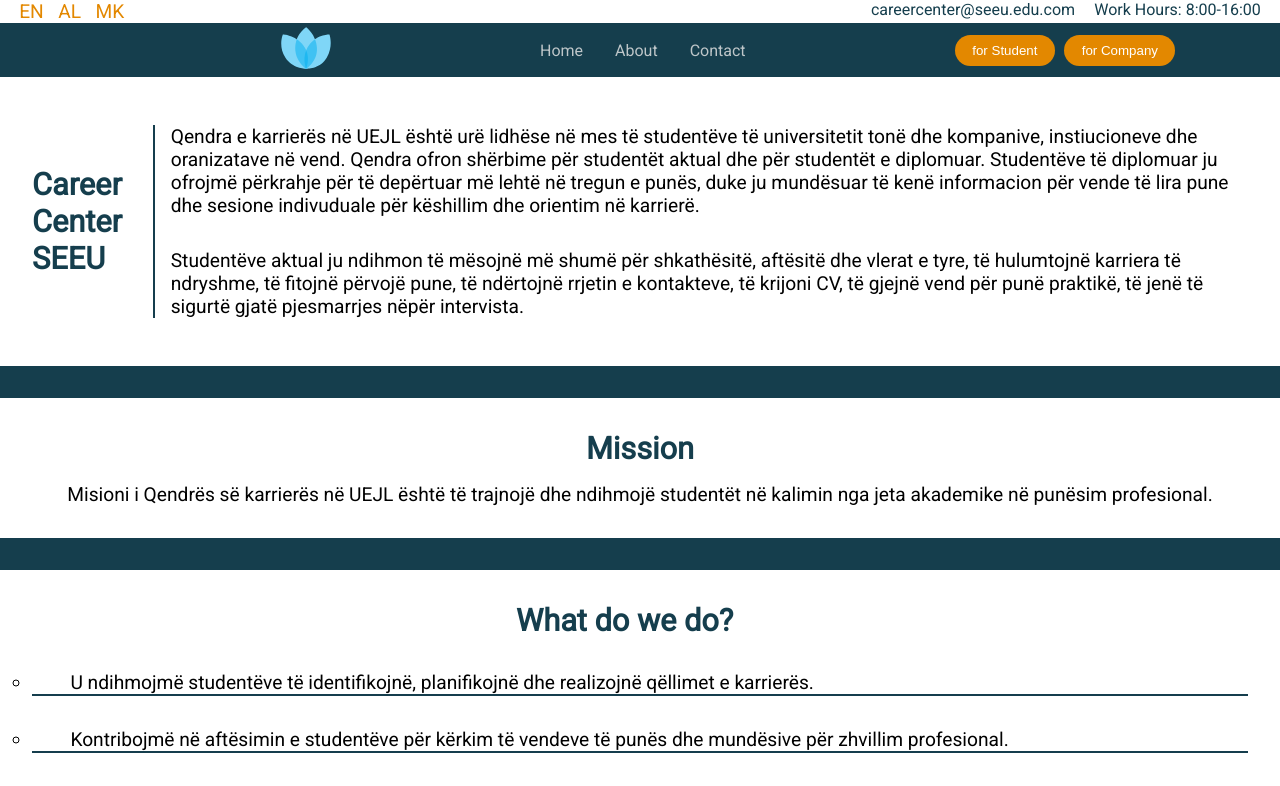
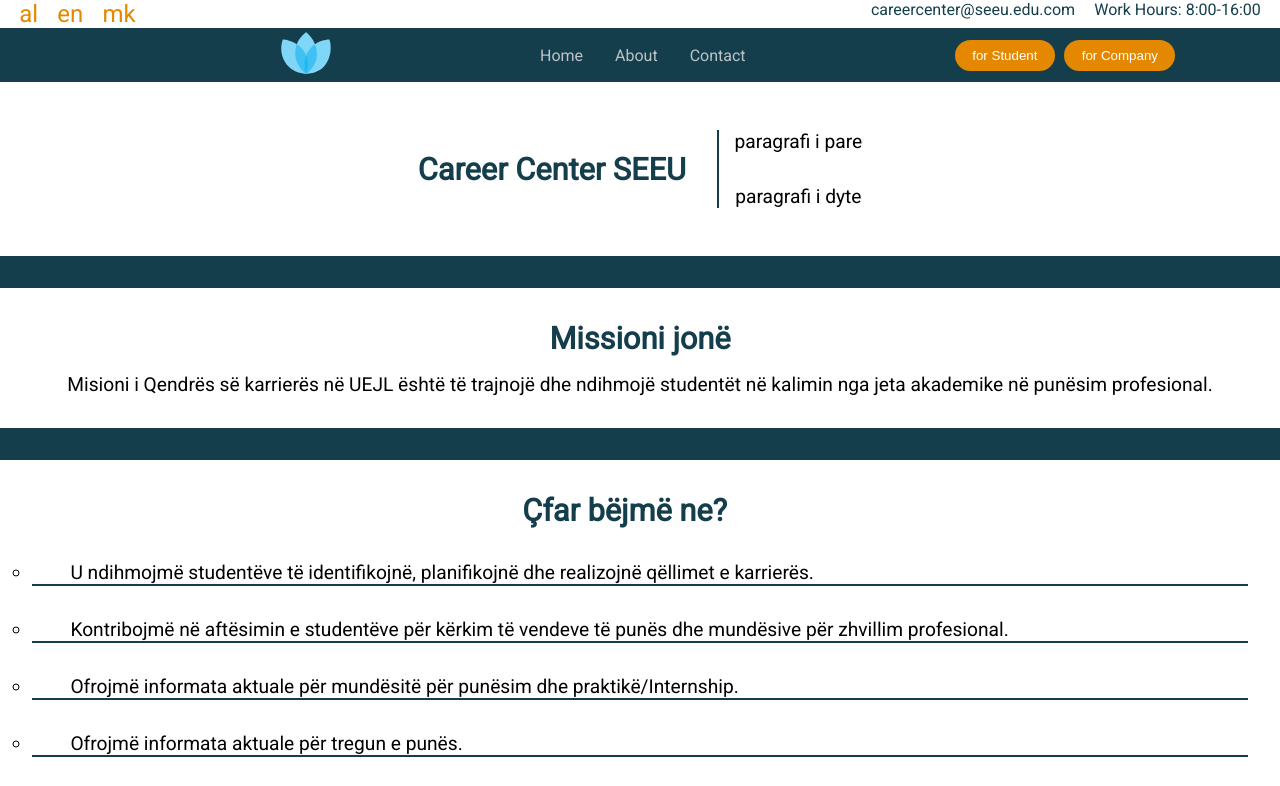
Before and after one commit to RikiRV/Career-Center-SEEU, a Next.js app: page /about in a window 1280 px wide. Shown: the top 786 px of the page. Built offline with nearby package versions, Linux system fonts and the light colour scheme.

Commit message:
Added languages (i18next) | About us comp done

```diff
--- a/components/About Components/aboutText.js
+++ b/components/About Components/aboutText.js
@@ -1,29 +1,32 @@
-import Styles from '../../styles/AboutCSS/about.module.css'
-
+import Styles from "../../styles/AboutCSS/about.module.css";
+import al from "../../public/locales/al/AboutTextAL";
+import en from "../../public/locales/en/AboutTextEN";
+import mk from "../../public/locales/mk/AboutTextMK";
+import { useRouter } from "next/router";
 
 export default function AboutText() {
+  const router = useRouter();
+  const { locale } = router;
+
+  var t;
+
+  if (locale === "en") {
+    t = en;
+  } else if (locale === "al") {
+    t = al;
+  } else if (locale === "mk") {
+    t = mk;
+  }
+
   return (
     <>
       <div className={Styles.Container}>
-                <h1>
-                    Career Center SEEU
-                </h1>
+        <h1>Career Center SEEU</h1>
         <div className={Styles.DescriptionContainer}>
-                    <p>
-                            Qendra e karrierës në UEJL është urë lidhëse në mes të studentëve të universitetit tonë dhe
-                        kompanive, instiucioneve dhe oranizatave në vend. Qendra ofron shërbime për studentët
-                        aktual dhe për studentët e diplomuar. Studentëve të diplomuar ju ofrojmë përkrahje për të
-                        depërtuar më lehtë në tregun e punës, duke ju mundësuar të kenë informacion për vende të
-                        lira pune dhe sesione indivuduale për këshillim dhe orientim në karrierë.
-                    </p>
-                    <p>
-                            Studentëve aktual ju ndihmon të mësojnë më shumë për shkathësitë, aftësitë dhe vlerat e tyre,
-                        të hulumtojnë karriera të ndryshme, të fitojnë përvojë pune, të ndërtojnë rrjetin e kontakteve,
-                        të krijoni CV, të gjejnë vend për punë praktikë, të jenë të sigurtë gjatë pjesmarrjes nëpër
-                        intervista.
-                    </p>
+          <p>{t.p1}</p>
+          <p>{t.p2}</p>
         </div>
       </div>
     </>
-    )
+  );
 }
--- a/components/About Components/missionText.js
+++ b/components/About Components/missionText.js
@@ -1,14 +1,28 @@
-import Styles from '../../styles/AboutCSS/about.module.css'
-
+import Styles from "../../styles/AboutCSS/about.module.css";
+import al from "../../public/locales/al/AboutTextAL";
+import en from "../../public/locales/en/AboutTextEN";
+import mk from "../../public/locales/mk/AboutTextMK";
+import { useRouter } from "next/router";
 
 export default function MissionText() {
-    return (
-        <>
-            <div className={Styles.ContainerMission}>
-                <h1>Mission</h1>
-                <p>Misioni i Qendrës së karrierës në UEJL është të trajnojë dhe ndihmojë studentët në kalimin nga
-                jeta akademike në punësim profesional.</p>
-            </div>
-        </>
-    )
+  const router = useRouter();
+  const { locale } = router;
+
+  var t;
+
+  if (locale === "en") {
+    t = en;
+  } else if (locale === "al") {
+    t = al;
+  } else if (locale === "mk") {
+    t = mk;
+  }
+  return (
+    <>
+      <div className={Styles.ContainerMission}>
+        <h1>{t.missionTitle}</h1>
+        <p>{t.missionText}</p>
+      </div>
+    </>
+  );
 }
--- a/components/About Components/wedo.js
+++ b/components/About Components/wedo.js
@@ -1,31 +1,35 @@
-import Styles from '../../styles/AboutCSS/about.module.css'
-
+import Styles from "../../styles/AboutCSS/about.module.css";
+import al from "../../public/locales/al/AboutTextAL";
+import en from "../../public/locales/en/AboutTextEN";
+import mk from "../../public/locales/mk/AboutTextMK";
+import { useRouter } from "next/router";
 
 export default function WeDo() {
+  const router = useRouter();
+  const { locale } = router;
+
+  var t;
+
+  if (locale === "en") {
+    t = en;
+  } else if (locale === "al") {
+    t = al;
+  } else if (locale === "mk") {
+    t = mk;
+  }
+
   return (
     <div className={Styles.WeDoContainer}>
       <div className={Styles.WeDoTitle}>
-                <h1>What do we do?</h1>
+        <h1>{t.WhatWeDoTitle}</h1>
       </div>
       <div className={Styles.WeDoList}>
         <ul>
-                    <li>U ndihmojmë studentëve të identifikojnë, planifikojnë dhe realizojnë qëllimet e karrierës.</li>
-
-                    <li>Kontribojmë në aftësimin e studentëve për kërkim të vendeve të punës dhe mundësive për
-                        zhvillim profesional.</li>
-
-                    <li>Ofrojmë informata aktuale për mundësitë për punësim dhe praktikë/Internship.</li>
-
-                    <li>Ofrojmë informata aktuale për tregun e punës.</li>
-
-                    <li>Organizojmë ngjarje që ju mundësojnë studentëve të krijojnë takime dhe kontakte me
-                        punëdhënësit potenacial.</li>
-
-                    <li>Nxisim dhe mbajmë partneritet të vazhdueshëm dhe afatgjatë me departamentet
-                        akademike për të siguruar shkëmbime cilësore mes Qendrës së Karrierës, komunitetit
-                        akademik dhe punëdhënësve brenda dhe jashtë kufijve të Maqedonisë.</li>
+          {t.WhatWeDoList.map((i) => (
+            <li key={i}>{i}</li>
+          ))}
         </ul>
       </div>
     </div>
-    )
+  );
 }
--- a/components/Contact components/form.js
+++ b/components/Contact components/form.js
@@ -12,7 +12,7 @@
         <textarea name="message" required></textarea>
         <button type="submit">Send</button>
       </form>
-      <img src="ContactSVG.svg" width="450px"></img>
+      <img src="../ContactSVG.svg" width="450px"></img>
     </div>
   );
 }
--- a/components/Header/header.js
+++ b/components/Header/header.js
@@ -1,18 +1,29 @@
+import { useRouter } from "next/router";
 import Styles from "../../styles/Header/header.module.css";
 import Link from "next/link";
 
 export default function PgHeader() {
+  const { locale, locales, push } = useRouter();
+
+  // const handleClick = (l) => () => {
+  //   push("/", undefined, { locale: l });
+  // };
+
   return (
     <>
       {/* Top of Hero section */}
       <div className={Styles.TopOfHero}>
         {/* Language changes */}
         <div className={Styles.Language}>
-          <ul>
-            <li>EN</li>
-            <li>AL</li>
-            <li>MK</li>
-          </ul>
+          {locales.map((l) => (
+            <ul>
+              <li key={l}>
+                <Link href={"/"} locale={l}>
+                  {l}
+                </Link>
+              </li>
+            </ul>
+          ))}
         </div>
         {/* Work hours */}
         <div className={Styles.Work}>
--- /dev/null
+++ b/next.config.js
@@ -0,0 +1,6 @@
+module.exports = {
+  i18n: {
+    locales: ["al", "en", "mk"],
+    defaultLocale: "al",
+  },
+};
--- /dev/null
+++ b/public/locales/al/AboutTextAL.js
@@ -0,0 +1,16 @@
+export default {
+  p1: "paragrafi i pare",
+  p2: "paragrafi i dyte",
+  missionTitle: "Missioni jonë",
+  missionText:
+    "Misioni i Qendrës së karrierës në UEJL është të trajnojë dhe ndihmojë studentët në kalimin nga jeta akademike në punësim profesional.",
+  WhatWeDoList: [
+    "U ndihmojmë studentëve të identifikojnë, planifikojnë dhe realizojnë qëllimet e karrierës.",
+    "Kontribojmë në aftësimin e studentëve për kërkim të vendeve të punës dhe mundësive për zhvillim profesional.",
+    "Ofrojmë informata aktuale për mundësitë për punësim dhe praktikë/Internship.",
+    "Ofrojmë informata aktuale për tregun e punës.",
+    "Organizojmë ngjarje që ju mundësojnë studentëve të krijojnë takime dhe kontakte me punëdhënësit potenacial.",
+    "Nxisim dhe mbajmë partneritet të vazhdueshëm dhe afatgjatë me departamentet akademike për të siguruar shkëmbime cilësore mes Qendrës së Karrierës, komunitetit akademik dhe punëdhënësve brenda dhe jashtë kufijve të Maqedonisë.",
+  ],
+  WhatWeDoTitle: "Çfar bëjmë ne?",
+};
--- /dev/null
+++ b/public/locales/en/AboutTextEN.js
@@ -0,0 +1,16 @@
+export default {
+  p1: "First paragraph",
+  p2: "seccond paragraph",
+  missionTitle: "Our Mission",
+  missionText:
+    "Misioni i Qendrës së karrierës në UEJL është të trajnojë dhe ndihmojë studentët në kalimin nga jeta akademike në punësim profesional.",
+  WhatWeDoList: [
+    "U ndihmojmë studentëve të identifikojnë, planifikojnë dhe realizojnë qëllimet e karrierës.",
+    "Kontribojmë në aftësimin e studentëve për kërkim të vendeve të punës dhe mundësive për zhvillim profesional.",
+    "Ofrojmë informata aktuale për mundësitë për punësim dhe praktikë/Internship.",
+    "Ofrojmë informata aktuale për tregun e punës.",
+    "Organizojmë ngjarje që ju mundësojnë studentëve të krijojnë takime dhe kontakte me punëdhënësit potenacial.",
+    "Nxisim dhe mbajmë partneritet të vazhdueshëm dhe afatgjatë me departamentet akademike për të siguruar shkëmbime cilësore mes Qendrës së Karrierës, komunitetit akademik dhe punëdhënësve brenda dhe jashtë kufijve të Maqedonisë.",
+  ],
+  WhatWeDoTitle: "Çfar bëjmë ne EN?",
+};
--- /dev/null
+++ b/public/locales/mk/AboutTextMK.js
@@ -0,0 +1,16 @@
+export default {
+  p1: "prv paragraf",
+  p2: "vtor paragraf",
+  missionTitle: "Nashata misia",
+  missionText:
+    "Misioni i Qendrës së karrierës në UEJL është të trajnojë dhe ndihmojë studentët në kalimin nga jeta akademike në punësim profesional.",
+  WhatWeDoList: [
+    "U ndihmojmë studentëve të identifikojnë, planifikojnë dhe realizojnë qëllimet e karrierës.",
+    "Kontribojmë në aftësimin e studentëve për kërkim të vendeve të punës dhe mundësive për zhvillim profesional.",
+    "Ofrojmë informata aktuale për mundësitë për punësim dhe praktikë/Internship.",
+    "Ofrojmë informata aktuale për tregun e punës.",
+    "Organizojmë ngjarje që ju mundësojnë studentëve të krijojnë takime dhe kontakte me punëdhënësit potenacial.",
+    "Nxisim dhe mbajmë partneritet të vazhdueshëm dhe afatgjatë me departamentet akademike për të siguruar shkëmbime cilësore mes Qendrës së Karrierës, komunitetit akademik dhe punëdhënësve brenda dhe jashtë kufijve të Maqedonisë.",
+  ],
+  WhatWeDoTitle: "Çfar bëjmë ne MK?",
+};
--- a/styles/Header/header.module.css
+++ b/styles/Header/header.module.css
@@ -1,4 +1,3 @@
-
 /* Top of navbar */
 .TopOfHero {
   display: flex;
@@ -6,7 +5,7 @@
 }
 
 .Language {
-    font-size: clamp(1rem, 2.4vw, 1.2rem);
+  font-size: clamp(1.5rem, 2.4vw, 1.5rem);
 
   display: flex;
 }
@@ -17,15 +16,15 @@
   gap: 0.9rem;
 }
 
-.Language ul li{
-    color: #E38800;
+.Language ul li {
+  color: #e38800;
 }
 
 .Work {
   font-size: clamp(0.8rem, 2.4vw, 1rem);
   display: flex;
   gap: 1.2rem;
-    color: #153E4D;
+  color: #153e4d;
   margin-right: 1.2rem;
 }
 
@@ -38,11 +37,11 @@
 }
 
 .links li {
-    color: rgba(230, 230, 230, 0.808);
+  color: rgba(228, 228, 228, 0.808);
 }
 
 .links li:hover {
-    color: white;
+  color: #e38800;
 }
 
 /* Buttons */
@@ -55,23 +54,23 @@
 
 .ButtonsNav button {
   color: white;
-    background-color: #E38800;
+  background-color: #e38800;
   border-radius: 1.6rem;
   padding: 0.6em 1.3em;
   border: none;
 }
 
-.ButtonsNav button:hover{
+.ButtonsNav button:hover {
   background-color: rgba(0, 0, 0, 0);
-    border: 2px solid #E38800;
-    border-color: #E38800;
+  border: 2px solid #e38800;
+  border-color: #e38800;
   padding: 0.5em 1.2em;
   cursor: pointer;
 }
 
 /* logo */
 
-.Logo{
+.Logo {
   margin-left: 11rem;
 }
 
```
Lines whose indentation alone changed are shown as unchanged.
